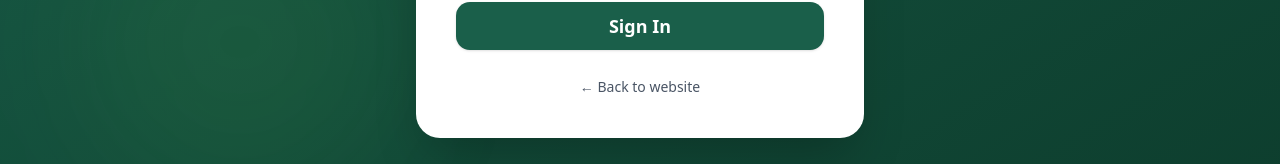
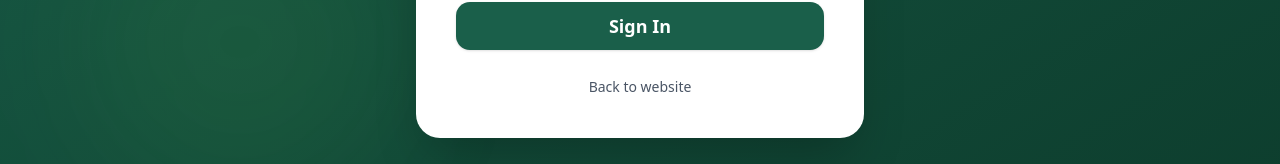
Before and after one commit to eaindome/SESI_CONSULTS, a SvelteKit app in the folder client/: page /admin/login in a window 1280 px wide. Shown: the part 558-722 px from the top of the page. Built offline with nearby package versions, Linux system fonts and the light colour scheme.

Commit message:
update: remove arrow from back to website

```diff
--- a/client/src/routes/admin/login/+page.svelte
+++ b/client/src/routes/admin/login/+page.svelte
@@ -116,7 +116,7 @@
 
 			<div class="mt-6 text-center">
 				<a href="/" class="text-sm text-gray-600 hover:text-[#1a5f4a] transition-colors">
-					← Back to website
+					Back to website
 				</a>
 			</div>
 		</div>
```
